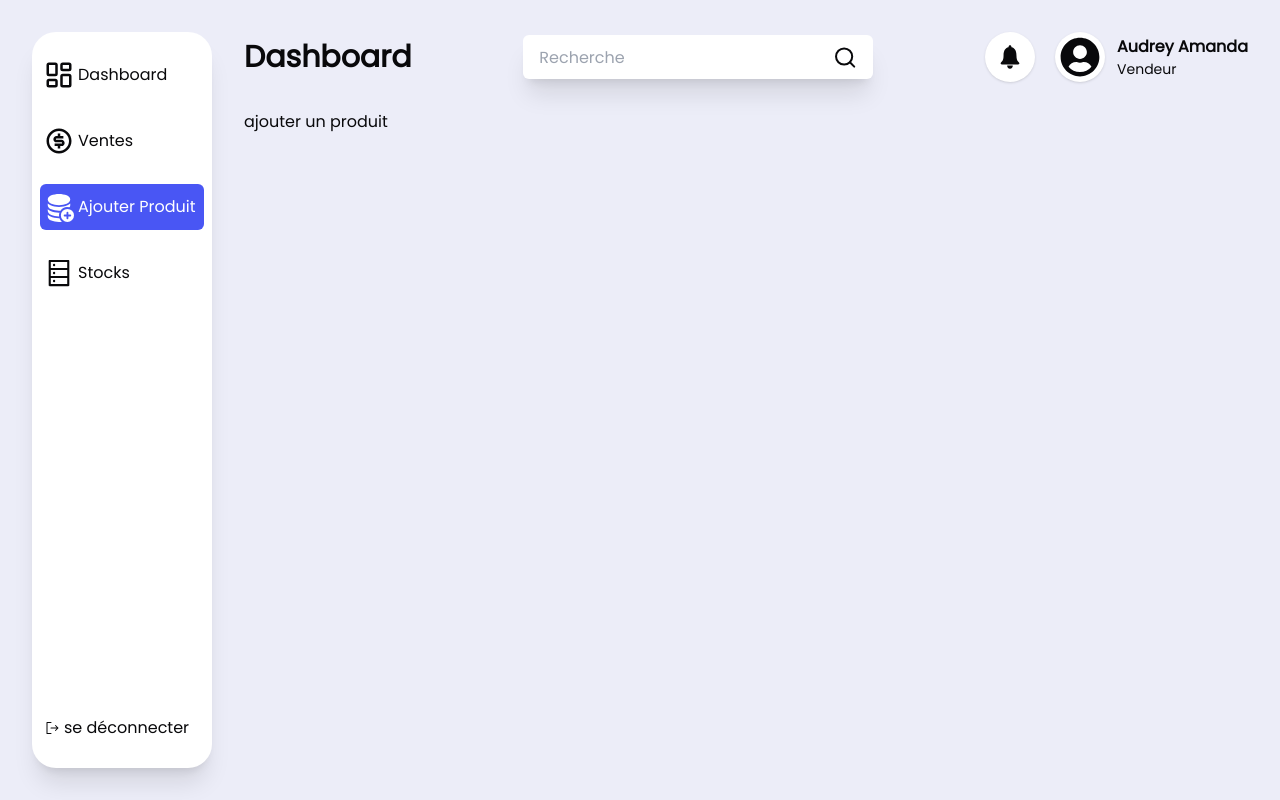
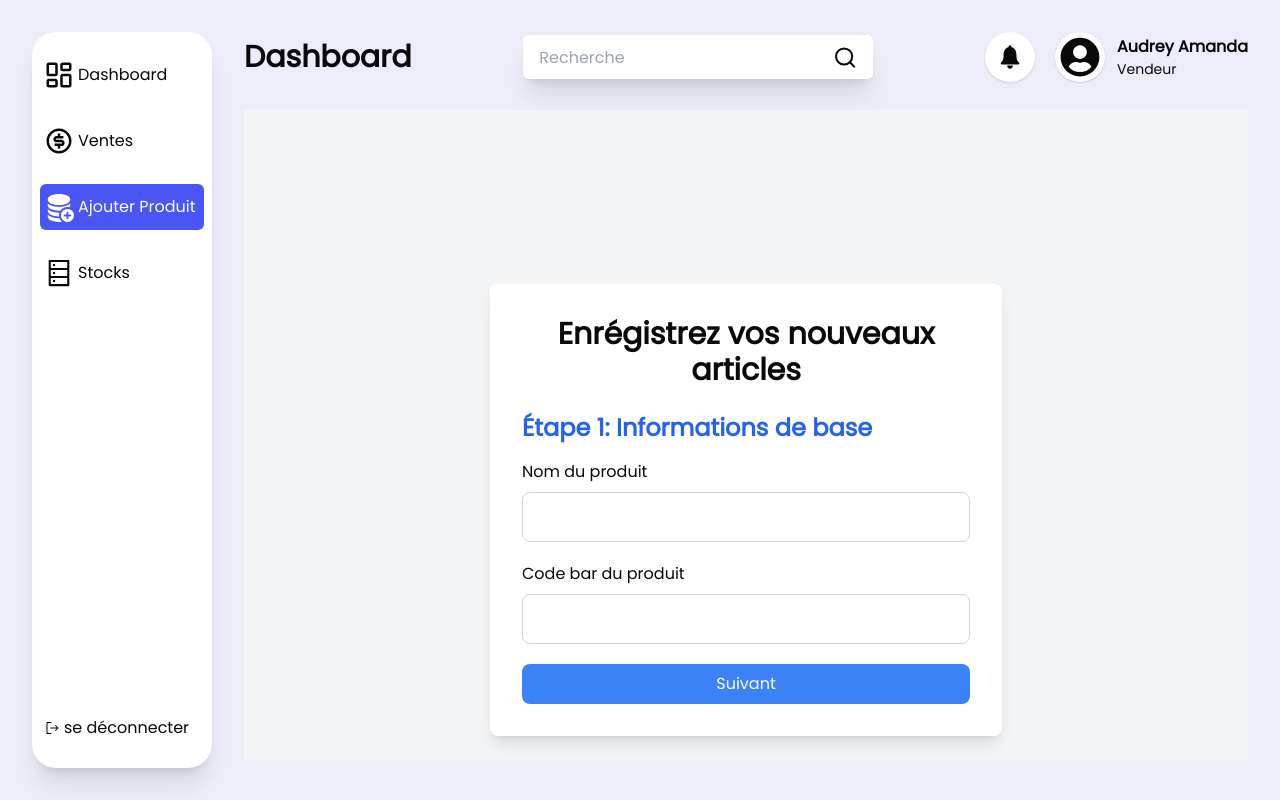
Before and after one commit to abraham241/gestion-stock, a Next.js app: page /dashboard/ajouter-produit in a window 1280 px wide. Built offline with nearby package versions, Linux system fonts and the light colour scheme.

Commit message:
formulaire produit

```diff
--- a/src/app/dashboard/ajouter-produit/page.tsx
+++ b/src/app/dashboard/ajouter-produit/page.tsx
@@ -1,9 +1,230 @@
-import React from 'react'
+"use client";
 
-const page = () => {
+import React, { useState, useEffect } from "react";
+
+const StepForm = () => {
+  const [step, setStep] = useState(1);
+  const [formData, setFormData] = useState({
+    nomProduit: "",
+    codeBarProduit: "",
+    categorieProduit: "",
+    descriptionProduit: "",
+    quantite: "",
+    seuilAlerte: "",
+    prix: "",
+    totalStock: "",
+    imageProduit: null,
+  });
+
+  const nextStep = () => setStep((prev) => prev + 1);
+  const prevStep = () => setStep((prev) => prev - 1);
+
+  // Calcul automatique du total du stock
+  useEffect(() => {
+    const quantite = parseFloat(formData.quantite) || 0;
+    const prix = parseFloat(formData.prix) || 0;
+    const total = quantite * prix;
+    setFormData((prev) => ({ ...prev, totalStock: total.toFixed(2) }));
+  }, [formData.quantite, formData.prix]);
+
+  const handleChange = (e: any) => {
+    const { name, value } = e.target;
+    setFormData({ ...formData, [name]: value });
+  };
+
+  const handleFileChange = (e: any) => {
+    setFormData({ ...formData, imageProduit: e.target.files[0] });
+  };
+
+  const isStepOneValid = formData.nomProduit && formData.codeBarProduit;
+  const isStepTwoValid =
+    formData.categorieProduit && formData.descriptionProduit;
+  const isStepThreeValid =
+    formData.quantite && formData.seuilAlerte && formData.prix;
+
   return (
-    <div>ajouter un produit</div>
-  )
-}
+    <div className="min-h-screen flex items-center justify-center bg-gray-100">
+      <div className="bg-white shadow-lg rounded-lg p-8 max-w-lg w-full">
+        <div className="text-center text-3xl font-bold mb-6">
+          <h2>Enrégistrez vos nouveaux articles</h2>
+        </div>
+        <form className="space-y-8">
+          {step === 1 && (
+            <div>
+              <h3 className="text-2xl font-semibold mb-4 text-blue-600">
+                Étape 1: Informations de base
+              </h3>
+              <div className="mb-5">
+                <label className="block mb-2 font-medium">Nom du produit</label>
+                <input
+                  type="text"
+                  name="nomProduit"
+                  value={formData.nomProduit}
+                  onChange={handleChange}
+                  className="block w-full p-3 border border-gray-300 rounded-lg"
+                  required
+                />
+              </div>
+              <div className="mb-5">
+                <label className="block mb-2 font-medium">
+                  Code bar du produit
+                </label>
+                <input
+                  type="text"
+                  name="codeBarProduit"
+                  value={formData.codeBarProduit}
+                  onChange={handleChange}
+                  className="block w-full p-3 border border-gray-300 rounded-lg"
+                  required
+                />
+              </div>
+              <button
+                type="button"
+                className="w-full bg-blue-500 text-white py-2 rounded-lg hover:bg-blue-600"
+                onClick={nextStep}
+                disabled={!isStepOneValid}
+              >
+                Suivant
+              </button>
+            </div>
+          )}
 
-export default page
+          {step === 2 && (
+            <div>
+              <h3 className="text-2xl font-semibold mb-4 text-blue-600">
+                Étape 2: Détails du produit
+              </h3>
+              <div className="mb-5">
+                <label className="block mb-2 font-medium">
+                  Catégorie du produit
+                </label>
+                <select
+                  name="categorieProduit"
+                  value={formData.categorieProduit}
+                  onChange={handleChange}
+                  className="block w-full p-3 border border-gray-300 rounded-lg"
+                >
+                  <option value="">Choisir</option>
+                  <option value="France">France</option>
+                  <option value="Canada">Canada</option>
+                  <option value="Germany">Germany</option>
+                </select>
+              </div>
+              <div className="mb-5">
+                <label className="block mb-2 font-medium">
+                  Description du produit
+                </label>
+                <textarea
+                  name="descriptionProduit"
+                  value={formData.descriptionProduit}
+                  onChange={handleChange}
+                  className="block w-full p-3 border border-gray-300 rounded-lg"
+                ></textarea>
+              </div>
+              <div className="flex justify-between">
+                <button
+                  type="button"
+                  className="bg-gray-500 text-white py-2 px-4 rounded-lg hover:bg-gray-600"
+                  onClick={prevStep}
+                >
+                  Précédent
+                </button>
+                <button
+                  type="button"
+                  className="bg-blue-500 text-white py-2 px-4 rounded-lg hover:bg-blue-600"
+                  onClick={nextStep}
+                  disabled={!isStepTwoValid}
+                >
+                  Suivant
+                </button>
+              </div>
+            </div>
+          )}
+
+          {step === 3 && (
+            <div>
+              <h3 className="text-2xl font-semibold mb-4 text-blue-600">
+                Étape 3: Stock et prix
+              </h3>
+              <div className="mb-5">
+                <label className="block mb-2 font-medium">
+                  Quantité d'article
+                </label>
+                <input
+                  type="number"
+                  name="quantite"
+                  value={formData.quantite}
+                  onChange={handleChange}
+                  className="block w-full p-3 border border-gray-300 rounded-lg"
+                  required
+                />
+              </div>
+              <div className="mb-5">
+                <label className="block mb-2 font-medium">Seuil d'alerte</label>
+                <input
+                  type="number"
+                  name="seuilAlerte"
+                  value={formData.seuilAlerte}
+                  onChange={handleChange}
+                  className="block w-full p-3 border border-gray-300 rounded-lg"
+                  required
+                />
+              </div>
+              <div className="mb-5">
+                <label className="block mb-2 font-medium">
+                  Prix de l'article
+                </label>
+                <input
+                  type="number"
+                  name="prix"
+                  value={formData.prix}
+                  onChange={handleChange}
+                  className="block w-full p-3 border border-gray-300 rounded-lg"
+                  required
+                />
+              </div>
+              <div className="mb-5">
+                <label className="block mb-2 font-medium">Total du stock</label>
+                <input
+                  type="text"
+                  name="totalStock"
+                  value={formData.totalStock}
+                  readOnly
+                  className="block w-full p-3 bg-gray-100 border border-gray-300 rounded-lg"
+                />
+              </div>
+              <div className="mb-5">
+                <label className="block mb-2 font-medium">
+                  Image du produit
+                </label>
+                <input
+                  type="file"
+                  onChange={handleFileChange}
+                  className="block w-full text-sm border border-gray-300 rounded-lg cursor-pointer"
+                />
+              </div>
+              <div className="flex justify-between">
+                <button
+                  type="button"
+                  className="bg-gray-500 text-white py-2 px-4 rounded-lg hover:bg-gray-600"
+                  onClick={prevStep}
+                >
+                  Précédent
+                </button>
+                <button
+                  type="submit"
+                  className="bg-green-500 text-white py-2 px-4 rounded-lg hover:bg-green-600"
+                  disabled={!isStepThreeValid}
+                >
+                  Enrégistrer
+                </button>
+              </div>
+            </div>
+          )}
+        </form>
+      </div>
+    </div>
+  );
+};
+
+export default StepForm;
```
